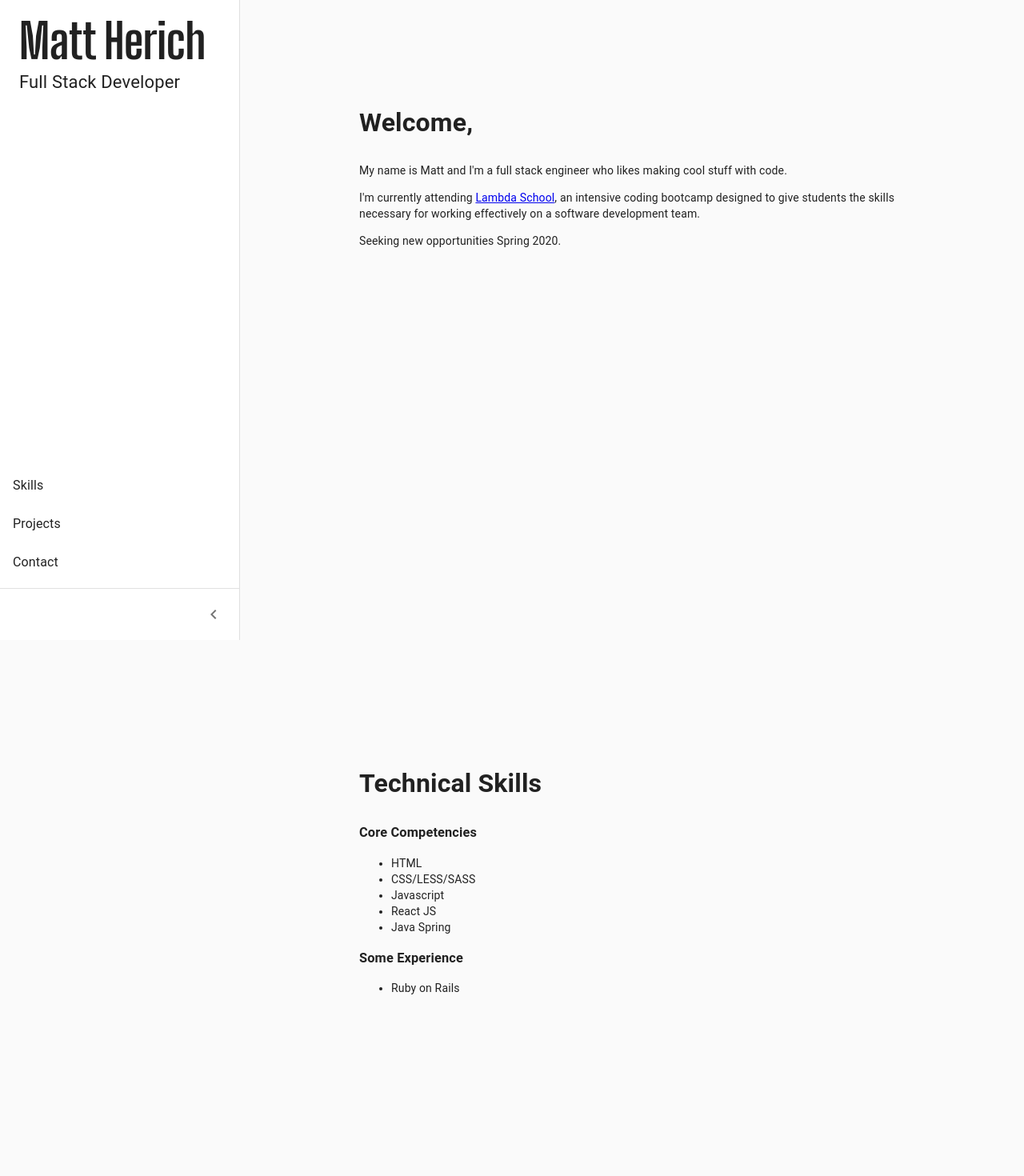
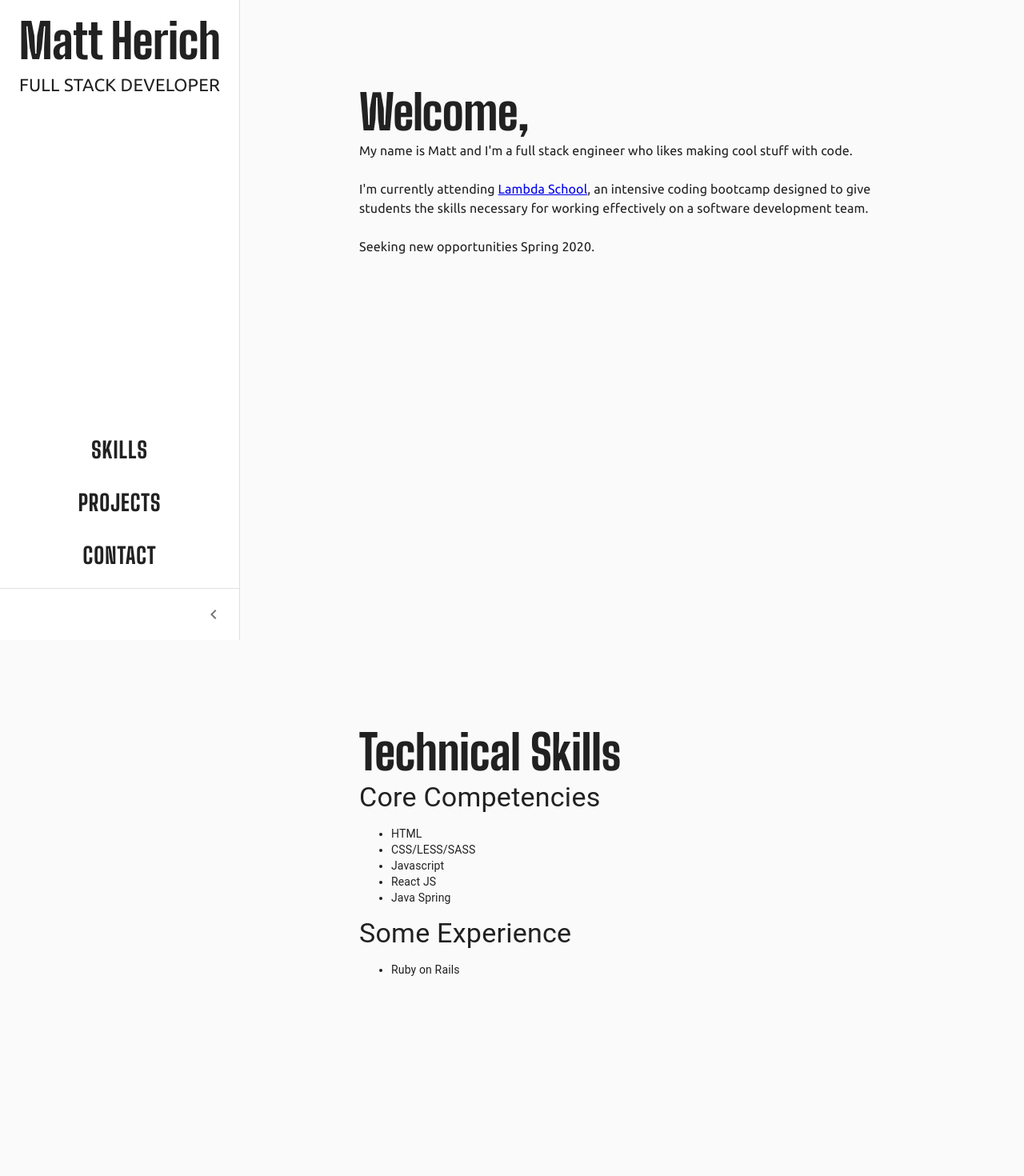
Before and after one commit to mjherich/Portfolio, a React (Create React App) app: page / in a window 1280 px wide. Shown: the top 1470 px of the page at 80% size. Built offline with nearby package versions, Linux system fonts and the light colour scheme.

Commit message:
Lots of typography updates

```diff
--- a/public/index.html
+++ b/public/index.html
@@ -25,7 +25,7 @@
       Learn how to configure a non-root public URL by running `npm run build`.
     -->
     <!-- Google Font import -->
-    <link href="https://fonts.googleapis.com/css?family=Big+Shoulders+Display:300,400,700|Source+Code+Pro&display=swap" rel="stylesheet">
+    <link href="https://fonts.googleapis.com/css2?family=Big+Shoulders+Display:wght@300;400;800&family=Ubuntu:wght@400;700&display=swap" rel="stylesheet">
     <title>Matt Herich | Full Stack Engineer</title>
   </head>
   <body>
--- a/src/App.js
+++ b/src/App.js
@@ -4,7 +4,6 @@ import CssBaseline from '@material-ui/core/CssBaseline';
 import { createMuiTheme } from '@material-ui/core/styles';
 import { makeStyles, ThemeProvider } from '@material-ui/core/styles';
 
-import './index.scss';
 import Main from './components/main/Main';
 import MiniDrawer from './components/navigation/Drawer';
 
@@ -17,9 +16,15 @@ const theme = createMuiTheme({
       fontFamily: '"Big Shoulders Display"',
       fontWeight: 'bold',
     },
-    p: {
-      fontFamily: '"Source Code Pro"',
-    }
+    subtitle1: {
+      fontFamily: '"Ubuntu"',
+      fontSize: 22,
+      fontWeight: "300",
+      textTransform: "uppercase",
+    },
+    body1: {
+      fontFamily: '"Ubuntu"',
+    },
   },
 });
 
--- a/src/components/main/main.scss
+++ b/src/components/main/main.scss
@@ -3,7 +3,4 @@
   section {
     height: 100vh;
   }
-  .section-title {
-    font-size: 32px;
-  }
 }
--- a/src/components/navigation/Drawer.js
+++ b/src/components/navigation/Drawer.js
@@ -56,6 +56,7 @@ const useStyles = makeStyles((theme) => ({
   },
   list: {
     marginTop: 'auto',
+    fontFamily: '"Big Shoulders Display"'
   }
 }));
 
@@ -86,7 +87,7 @@ export default function MiniDrawer({open, setOpen}) {
     >
       <Container className="site-title">
           <Typography variant="h2">Matt Herich</Typography>
-          <Typography variant="span">Full Stack Developer</Typography>
+          <Typography variant="subtitle1">Full Stack Developer</Typography>
       </Container>
       <List className={classes.list}>
         <ListItem button>
--- a/src/components/navigation/navigation.scss
+++ b/src/components/navigation/navigation.scss
@@ -1,11 +1,16 @@
 // Site Title
 .site-title {
   padding: 15px;
-  h1 {
-    font-weight: bold;
-    margin-bottom: 5px;
-  }
   span {
-    font-size: 22px;
+    font-size: 16px;
   }
 }
+
+.MuiDrawer-paper span {
+  text-align: center;
+  font-family: "Big Shoulders Display";
+  text-transform: uppercase;
+  letter-spacing: 1px;
+  font-size: 28px;
+  font-weight: 600;
+}
--- a/src/components/projects/Projects.js
+++ b/src/components/projects/Projects.js
@@ -1,9 +1,10 @@
 import React from 'react';
+import { Typography } from '@material-ui/core';
 
 export default function Projects() {
   return (
     <section id="projects">
-      <h1>Projects</h1>
+      <Typography variant="h2">Projects</Typography>
       <p>Projects description</p>
       <p>List projects here...</p>
     </section>
--- a/src/components/skills/Skills.js
+++ b/src/components/skills/Skills.js
@@ -1,10 +1,11 @@
 import React from 'react';
+import { Typography } from '@material-ui/core';
 
 export default function Skills() {
   return (
     <section id="skills">
-      <h2 className="section-title">Technical Skills</h2>
-      <h3>Core Competencies</h3>
+      <Typography variant="h2">Technical Skills</Typography>
+      <Typography variant="h4">Core Competencies</Typography>
       <ul className="skills-list">
         <li>HTML</li>
         <li>CSS/LESS/SASS</li>
@@ -12,7 +13,7 @@ export default function Skills() {
         <li>React JS</li>
         <li>Java Spring</li>
       </ul>
-      <h3>Some Experience</h3>
+      <Typography variant="h4">Some Experience</Typography>
       <ul className="skills-list">
         <li>Ruby on Rails</li>
       </ul>
--- a/src/components/welcome/Welcome.js
+++ b/src/components/welcome/Welcome.js
@@ -1,12 +1,15 @@
 import React from 'react';
+import { Typography } from '@material-ui/core';
 
 export default function Welcome() {
   return (
     <section id="welcome">
-      <h2 className="section-title">Welcome,</h2>
-      <p>My name is Matt and I'm a full stack engineer who likes making cool stuff with code.</p>
-      <p>I'm currently attending <a href="https://lambdaschool.com/" target="_blank" rel="noopener noreferrer">Lambda School</a>, an intensive coding bootcamp designed to give students the skills necessary for working effectively on a software development team.</p>
-      <p>Seeking new opportunities Spring 2020.</p>
+      <Typography variant="h2">Welcome,</Typography>
+      <Typography variant="body1">
+        My name is Matt and I'm a full stack engineer who likes making cool stuff with code.<br/><br/>
+        I'm currently attending <a href="https://lambdaschool.com/" target="_blank" rel="noopener noreferrer">Lambda School</a>, an intensive coding bootcamp designed to give students the skills necessary for working effectively on a software development team.<br/><br/>
+        Seeking new opportunities Spring 2020.
+      </Typography>
     </section>
   )
 }
```
Also changed, not shown: src/index.scss (deleted, +0 -7 lines).
